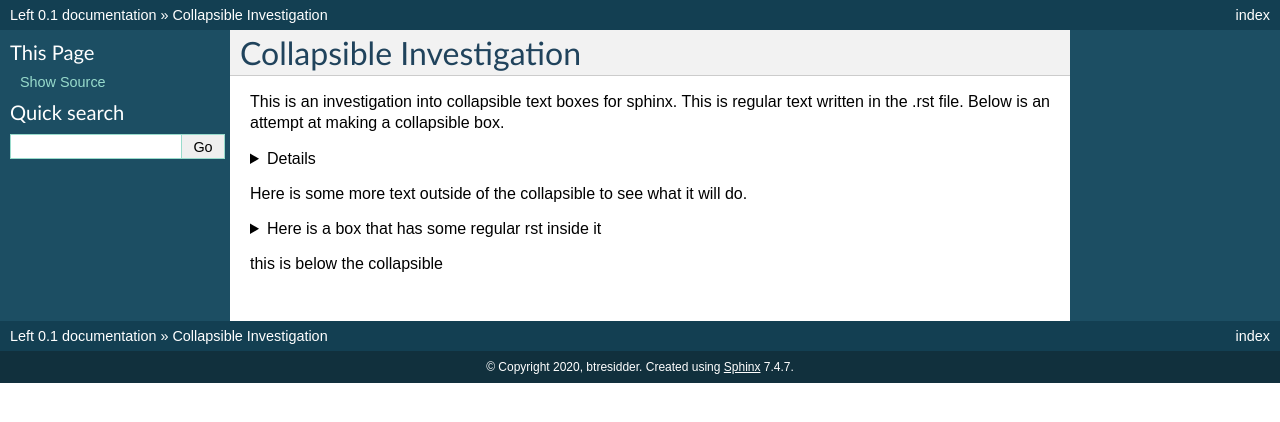
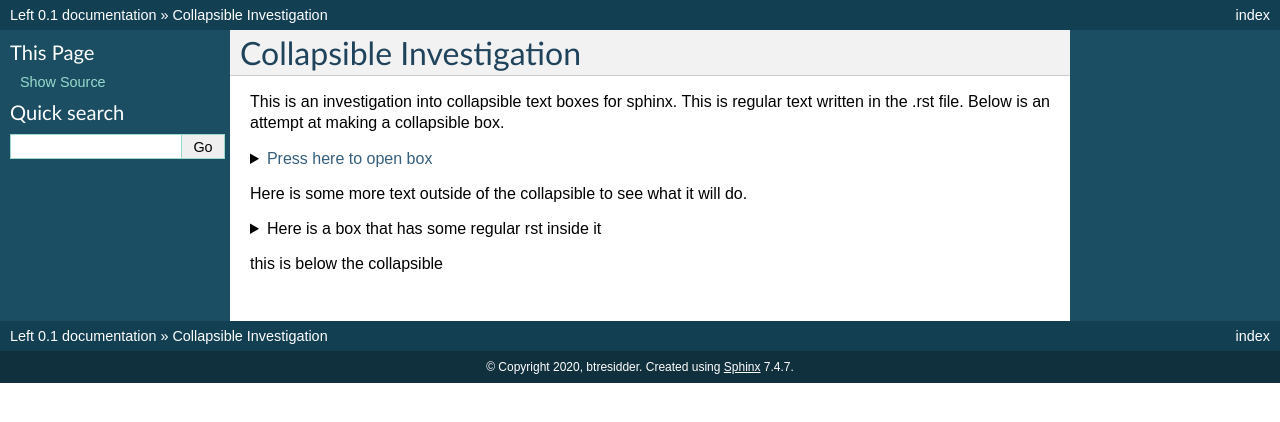
Before and after one commit to btresidder/Left, a Sphinx documentation site: the page built from project/docs/collapsible.rst, in a window 1280 px wide. Shown: the top 422 px of the page. Built offline with Sphinx 7.4.7, drawn with Linux system fonts in a browser that asks for light colours; pages that are not in the unit, such as notebooks, are missing from menus; some of the changed lines change nothing that is shown.

Commit message:
collapsible box attempt 4

```diff
--- a/project/docs/collapsible.rst
+++ b/project/docs/collapsible.rst
@@ -9,7 +9,7 @@ Below is an attempt at making a collapsible box.
 .. raw:: html
 
    <details>
-   <summary<a>Press here to open box</a></summary>
+   <summary><a>Press here to open box</a></summary>
    <p>This is a bunch of text I have written.</p>
    </details>
 
```
